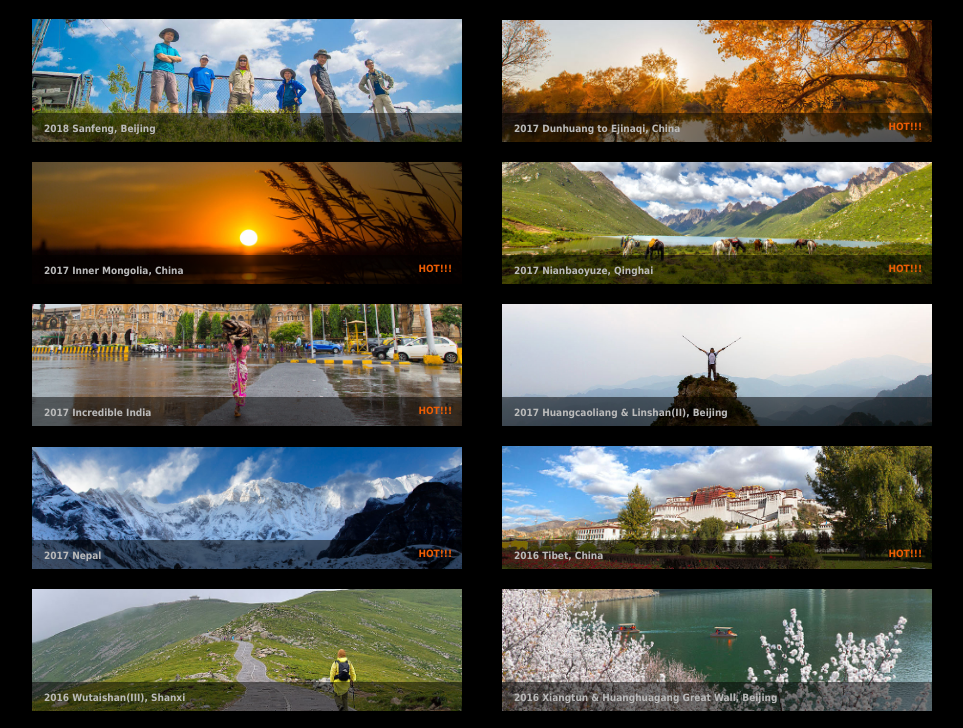
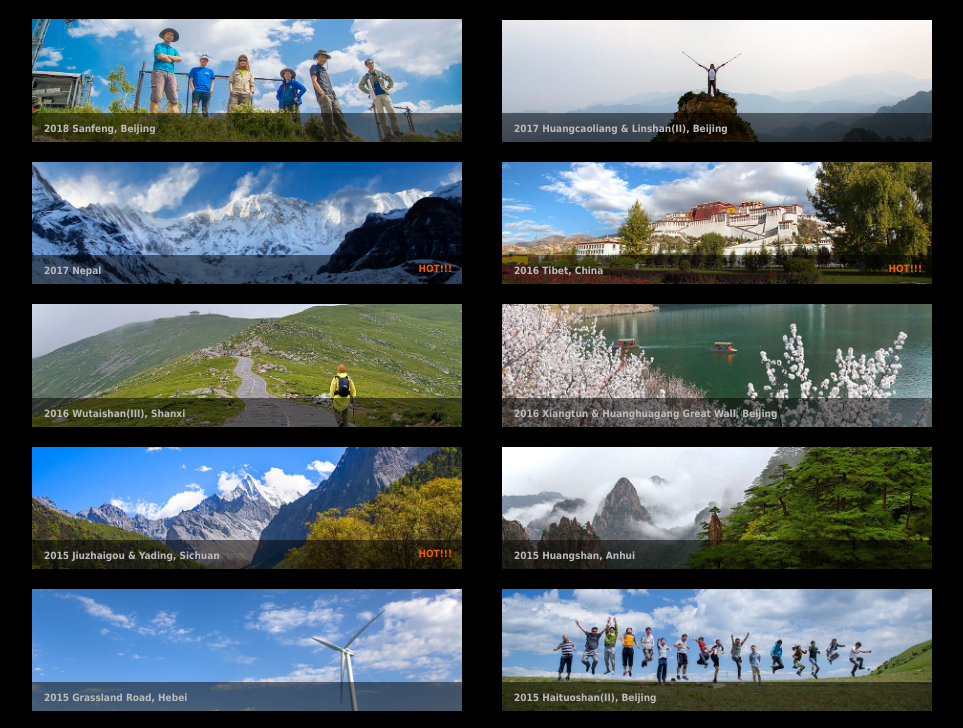
Before and after one commit to godanddog/cdfweb, a plain HTML site: page index.html in a window 1280 px wide. Shown: the part 62-790 px from the top of the page, without its empty margins (158-1121 px from the left). Drawn offline with Linux system fonts and the light colour scheme.

Commit message:
move to family

```diff
--- a/index.html
+++ b/index.html
@@ -40,55 +40,6 @@
                     </div>
                 </td>
                 <td width="450" align="right">
-                     <div class="image-item">
-                        <a href="http://blog.godanddog.me:9090/2018/08/05/%E5%8D%81%E4%B8%80%E6%95%A6%E7%85%8C%E5%88%B0%E9%A2%9D%E6%B5%8E%E7%BA%B3%E6%97%97%E5%AE%B6%E5%BA%AD%E6%B8%B8-%E6%95%A6%E7%85%8C%E7%AF%87/">
-                            <img src="img/20171014.jpg" alt="Dunhuang to Ejinaqi, China" />
-                        </a>
-                        <div class="image-text">
-                            <p>2017 Dunhuang to Ejinaqi, China</p>
-                            <span class="hot-tag">HOT!!!</span>
-                        </div>
-                    </div>
-                </td>
-             </tr>
-	     <tr>
-                <td width="450" align="left">
-                     <div class="image-item">
-                        <a href="http://blog.godanddog.me:9090/2017/10/15/%E5%8D%81%E4%B8%80%E5%B8%A6%E5%A8%83%E5%86%85%E8%92%99%E8%87%AA%E9%A9%BE/">
-                            <img src="img/20171001.jpg" alt="Inner Mongolia" />
-                        </a>
-                        <div class="image-text">
-                            <p>2017 Inner Mongolia, China</p>
-                            <span class="hot-tag">HOT!!!</span>
-                        </div>
-                    </div>
-                </td>
-                <td width="450" align="right">
-                     <div class="image-item">
-                        <a href="http://blog.godanddog.me:9090/2017/08/06/%E5%B9%B4%E4%BF%9D%E7%8E%89%E5%88%99%E7%A9%BF%E8%B6%8A-overview/">
-                            <img src="img/20170811_2.jpg" alt="Nianbaoyuze" />
-                        </a>
-                        <div class="image-text">
-                            <p>2017 Nianbaoyuze, Qinghai</p>
-                            <span class="hot-tag">HOT!!!</span>
-                        </div>
-                    </div>
-                </td>
-             </tr>
-             <tr>
-                <td width="450" align="left">
-                     <div class="image-item">
-                        <a href="http://blog.godanddog.me:9090/2017/08/11/%E4%B8%8D%E5%8F%AF%E6%80%9D%E8%AE%AE%E7%9A%84%E5%8D%B0%E5%BA%A6/">
-                            <img src="img/20170811.jpg" alt="India" />
-                        </a>
-                        <div class="image-text">
-                            <p>2017 Incredible India</p>
-                            <span class="hot-tag">HOT!!!</span>
-                        </div>
-                    </div>
-                </td>
-
-                 <td width="450" align="right">
                      <div class="image-item">
                         <a href="http://blog.godanddog.me:9090/2017/06/24/%E5%AF%BB%E6%89%BE%E8%AE%B0%E5%BF%86%E4%B8%AD%E7%9A%84%E9%BB%84%E8%8D%89%E6%A2%81%E7%81%B5%E5%B1%B1%E7%A9%BF%E8%B6%8A/">
                             <img src="img/20170617.jpg" alt="Lingshan" />
```
Also changed, not shown: family_album.html (+24 -0 lines).
